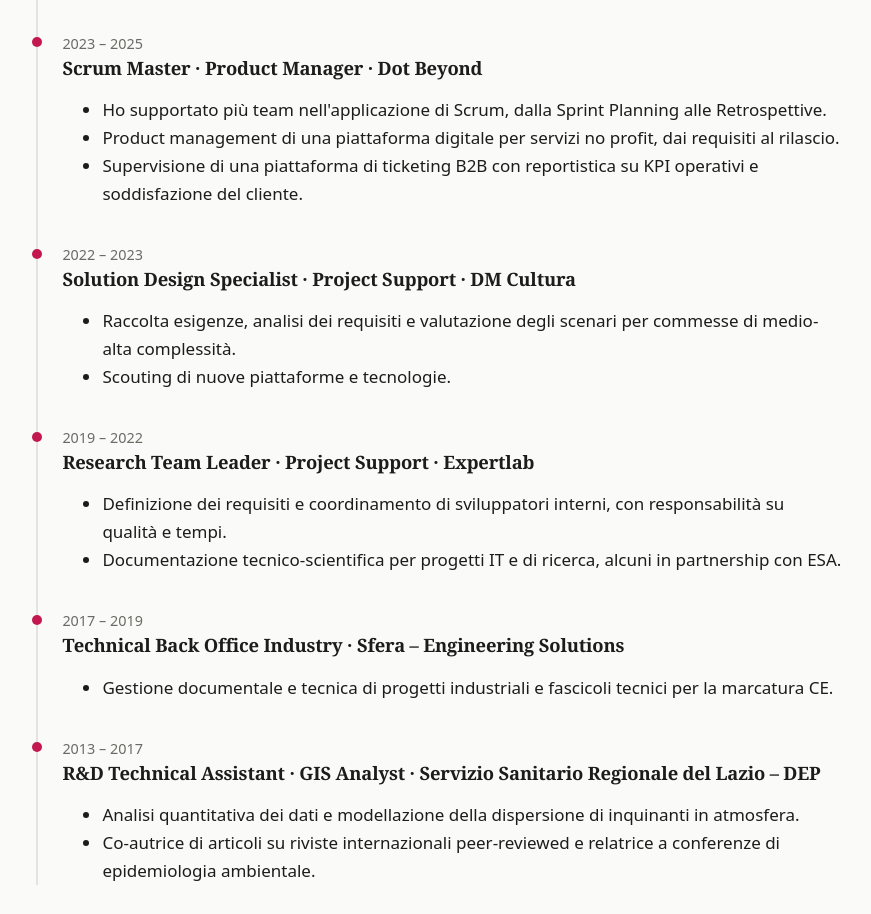
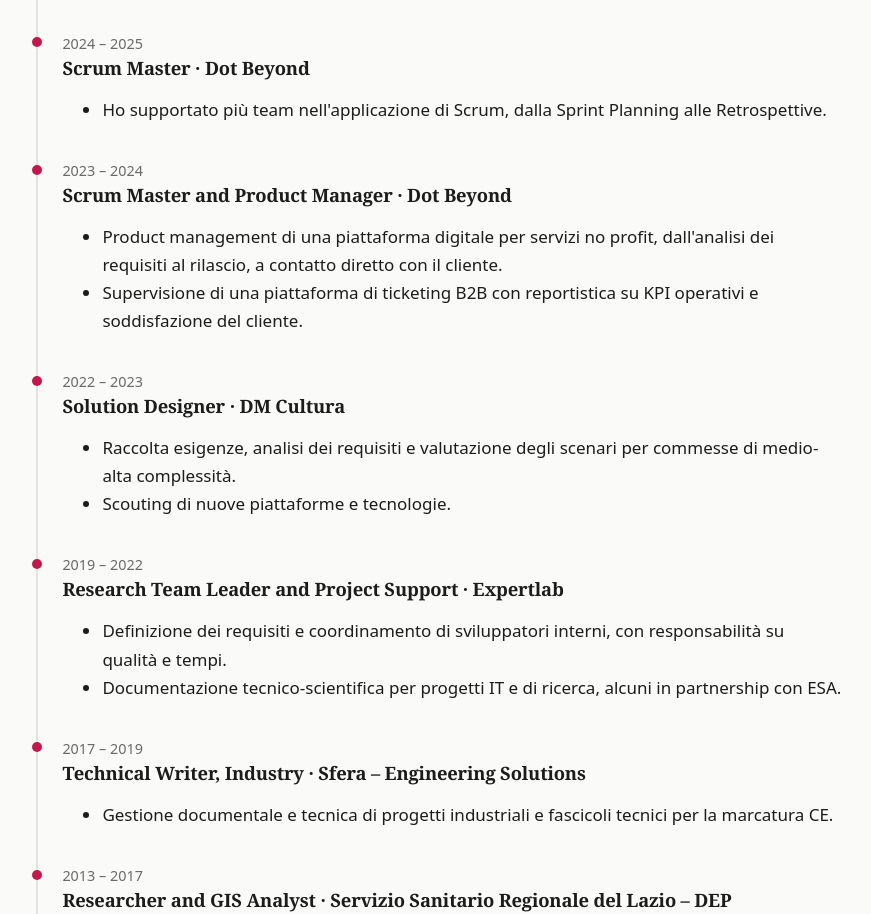
Before and after one commit to ntnchr11/ntnchr11.github.io, an Astro site: page /percorso in a window 1280 px wide. Shown: the part 806-1720 px from the top of the page, without its empty margins (204-1075 px from the left). Built offline with nearby package versions, Linux system fonts and the light colour scheme; Astro itself is replaced by a stand-in of ours.

Commit message:
Percorso: titoli dei ruoli allineati a LinkedIn
Co-Authored-By: Claude Sonnet 5.5 <noreply@anthropic.com>
Claude-Session: https://claude.ai/code/session_01VY4micdcKg4rocUTNfRRDx

```diff
--- a/src/pages/percorso.astro
+++ b/src/pages/percorso.astro
@@ -1,25 +1,26 @@
 ---
 import Base from '../layouts/Base.astro';
 const esperienze = [
-  { quando: '2025 – oggi', ruolo: 'Organizational Facilitator · Scrum Master', dove: 'Eurobet, Entain', punti: [
+  { quando: '2025 – oggi', ruolo: 'Facilitator, Scrum Master', dove: 'Eurobet, Entain', punti: [
     'Facilito il processo decisionale strategico tra Leadership e funzioni per identificare valore e ricavo atteso.',
     'Realizzo roadmap e dashboard di avanzamento a livello di tribe; costruisco con team e Product Owner roadmap ibride a milestone e rolling wave.',
     'Progetto e conduco workshop con Executive e Leadership per ridurre i silos e migliorare i processi decisionali.',
     'Coordino team cross-funzionali in contesto internazionale e faccio leadership coaching sull\'allineamento strategico.',
     'Lavoro con le principali metriche agili in uso in azienda per individuare le aree di miglioramento di team e processi.'] },
-  { quando: '2023 – 2025', ruolo: 'Scrum Master · Product Manager', dove: 'Dot Beyond', punti: [
-    'Ho supportato più team nell\'applicazione di Scrum, dalla Sprint Planning alle Retrospettive.',
-    'Product management di una piattaforma digitale per servizi no profit, dai requisiti al rilascio.',
+  { quando: '2024 – 2025', ruolo: 'Scrum Master', dove: 'Dot Beyond', punti: [
+    'Ho supportato più team nell\'applicazione di Scrum, dalla Sprint Planning alle Retrospettive.'] },
+  { quando: '2023 – 2024', ruolo: 'Scrum Master and Product Manager', dove: 'Dot Beyond', punti: [
+    'Product management di una piattaforma digitale per servizi no profit, dall\'analisi dei requisiti al rilascio, a contatto diretto con il cliente.',
     'Supervisione di una piattaforma di ticketing B2B con reportistica su KPI operativi e soddisfazione del cliente.'] },
-  { quando: '2022 – 2023', ruolo: 'Solution Design Specialist · Project Support', dove: 'DM Cultura', punti: [
+  { quando: '2022 – 2023', ruolo: 'Solution Designer', dove: 'DM Cultura', punti: [
     'Raccolta esigenze, analisi dei requisiti e valutazione degli scenari per commesse di medio-alta complessità.',
     'Scouting di nuove piattaforme e tecnologie.'] },
-  { quando: '2019 – 2022', ruolo: 'Research Team Leader · Project Support', dove: 'Expertlab', punti: [
+  { quando: '2019 – 2022', ruolo: 'Research Team Leader and Project Support', dove: 'Expertlab', punti: [
     'Definizione dei requisiti e coordinamento di sviluppatori interni, con responsabilità su qualità e tempi.',
     'Documentazione tecnico-scientifica per progetti IT e di ricerca, alcuni in partnership con ESA.'] },
-  { quando: '2017 – 2019', ruolo: 'Technical Back Office Industry', dove: 'Sfera – Engineering Solutions', punti: [
+  { quando: '2017 – 2019', ruolo: 'Technical Writer, Industry', dove: 'Sfera – Engineering Solutions', punti: [
     'Gestione documentale e tecnica di progetti industriali e fascicoli tecnici per la marcatura CE.'] },
-  { quando: '2013 – 2017', ruolo: 'R&D Technical Assistant · GIS Analyst', dove: 'Servizio Sanitario Regionale del Lazio – DEP', punti: [
+  { quando: '2013 – 2017', ruolo: 'Researcher and GIS Analyst', dove: 'Servizio Sanitario Regionale del Lazio – DEP', punti: [
     'Analisi quantitativa dei dati e modellazione della dispersione di inquinanti in atmosfera.',
     'Co-autrice di articoli su riviste internazionali peer-reviewed e relatrice a conferenze di epidemiologia ambientale.'] },
 ];
```
